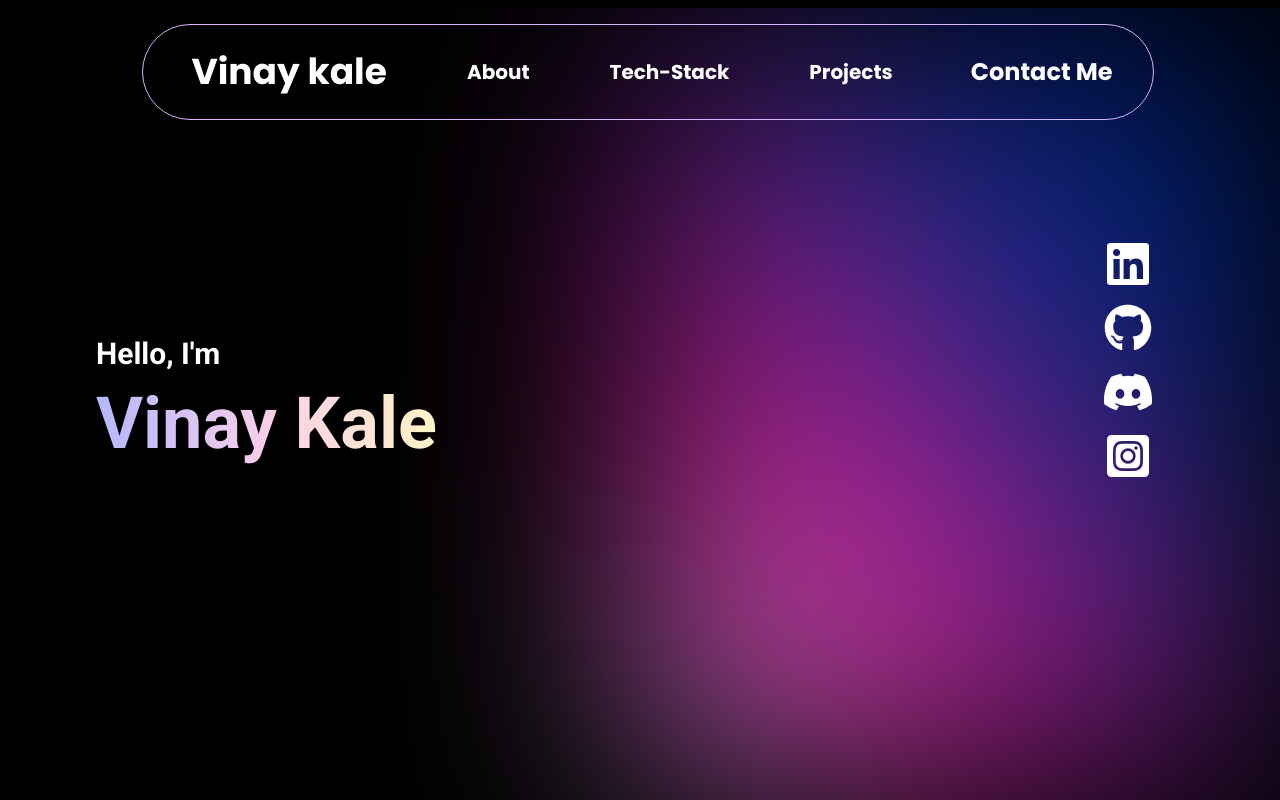
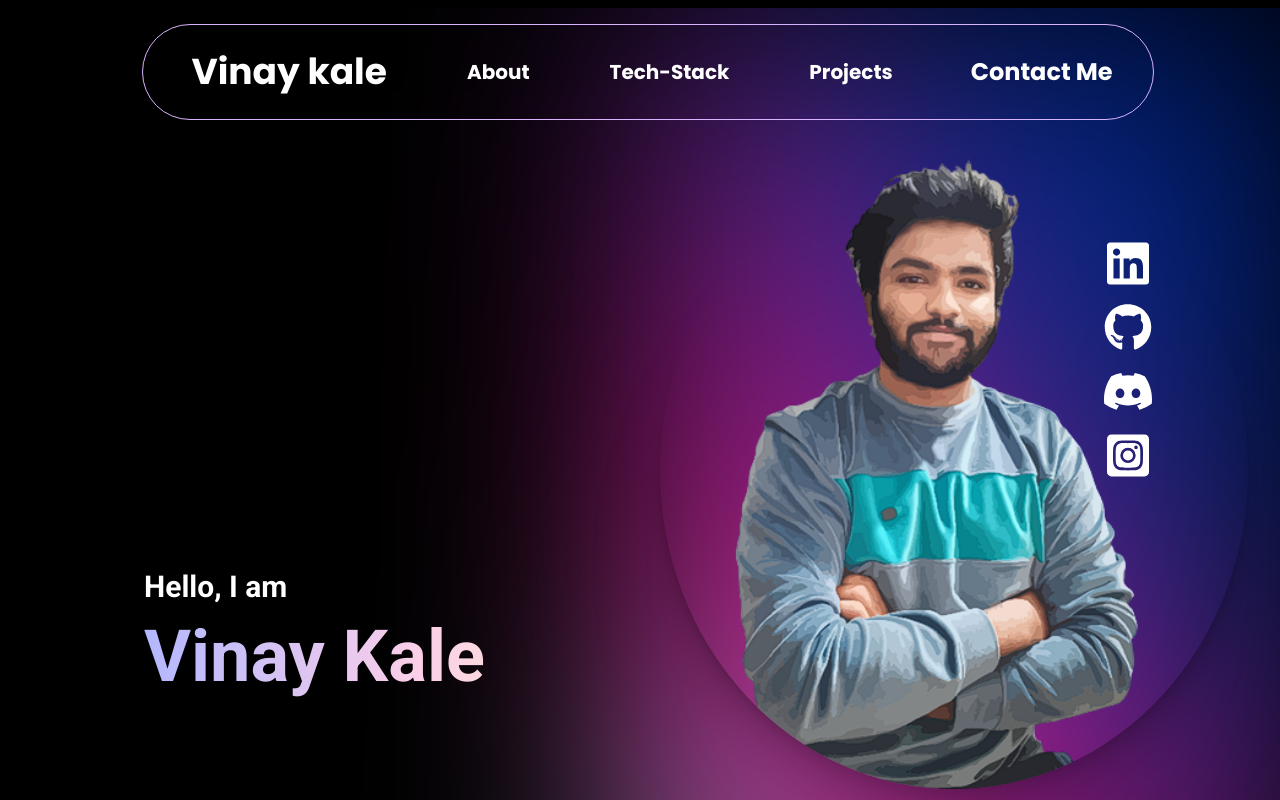
Before and after one commit to VinayKale1998/portfolio-website, a React (Vite) app: page / in a window 1280 px wide. Shown: the top 800 px of the page. Built offline with nearby package versions, Linux system fonts and the light colour scheme; a web font is replaced by a local one.

Commit message:
added portrait and positional changes

```diff
--- a/src/components/About.tsx
+++ b/src/components/About.tsx
@@ -15,14 +15,14 @@ function About() {
       initial={StateValues.hidden}
       whileInView={StateValues.show}
       viewport={{ once: false, amount: 0.5 }}
-      className="relative m-2 p-2 w-full min-w-[100vw] min-h-[100vh] lg:min-h-[100vh] z-10  overflow-hidden "
+      className="relative m-2 p-2 w-full min-w-[100vw] min-h-[100vh] lg:min-h-[120vh] 2xl:min-h-[100vh] z-10  overflow-hidden "
     >
       <Gradient gradient="gradient-spotlight " className="grandient-main" />
       <NavBar></NavBar>
       <Info />
       <Socials
-        className="flex lg:flex-col  absolute left-[20vw]  top-28 lg:left-auto lg:right-32 lg:top-56   text-4xl  md:4xl lg:text-5xl"
-        animate={false}
+        className="flex lg:flex-col  absolute left-[20vw] md:left-[10vw]  top-24 lg:left-auto lg:right-32 lg:top-56   text-3xl  md:4xl lg:text-5xl"
+        animate={true}
       />
     </motion.section>
   );
--- a/src/components/TechStack.tsx
+++ b/src/components/TechStack.tsx
@@ -30,7 +30,7 @@ function TechStack() {
   return (
     <div
       id="#section-tech"
-      className=" relative flex flex-col  items-center   z-10 min-h-[100vh] overflow-hidden "
+      className=" relative flex flex-col  items-center   z-10 min-h-[90vh] md:min-h-[100vh] overflow-hidden "
     >
       <h1 className="text-3xl md:text-3xl  lg:text-3xl xl:text-5xl 2xl:text-6xl mx-10 my-10">
         My Tech-Stack
--- a/src/index.css
+++ b/src/index.css
@@ -66,6 +66,7 @@
   background-position: bottom right;
   background-repeat: no-repeat;
 }
+
 .gradient-tech {
   background-image: linear-gradient(
     to top right,
--- a/src/rudimentary/Gradient.tsx
+++ b/src/rudimentary/Gradient.tsx
@@ -6,7 +6,7 @@ function Gradient({
   className: string;
 }) {
   return (
-    <div className={`absolute inset-10  z-[-1] ${gradient} ${className}`} />
+    <div className={`absolute inset-0  z-[-1] ${gradient} ${className}`} />
   );
 }
 
--- a/src/rudimentary/Info.tsx
+++ b/src/rudimentary/Info.tsx
@@ -1,7 +1,8 @@
 import TypingText from "./TypingText";
 import Card from "./Card";
 import { useEffect, useState } from "react";
-
+import Portrait from "../assets/edited.png";
+import Gradient from "./Gradient";
 const skills: string[] = ["MERN-Stack Developer", "SDET", "Problem Solver"];
 
 function Info() {
@@ -23,9 +24,10 @@ function Info() {
   }, [skills]);
 
   return (
-    <div className="absolute flex flex-col  top-[50vh] md:top-[40vh]  left-0 md:left-20  ">
+    <div className="relative flex   top-[11vh] md:top-[15vh] lg:top-[10vh] xl:top-[5vh]  left-0 md:left-20  w-[90vw]  ">
+      <div className=" absolute top-[350px] lg:left-10 lg:bottom-10 md:top-auto  md:relative md:flex flex-col w-[90vw] md:w-[50vw] lg:w-[50vw] xl:w-[45vw]  justify-end">
         <Card className="text-xl md:text-xl lg:text-2xl xl:text-3xl 2xl:text-4xl font-bold m-1 p-1 name  lg:top-10 ">
-        Hello, I'm
+          Hello, I am
         </Card>
         <Card className="text-3xl md:text-5xl lg:text-6xl xl:text-7xl 2xl:text-8xl font-bold m-1 p-1 name gradient-text   lg:top-10 ">
           Vinay Kale
@@ -34,10 +36,17 @@ function Info() {
         <TypingText
           text={currentText}
           key={currentIndex}
-        style=" relative text-2xl md:text-4xl lg:text-5xl xl:text-5xl 2xl:text-6xl text-white left-1  font-bold"
-        className=" gradient-text"
+          style=" relative text-2xl md:text-4xl lg:text-5xl xl:text-5xl 2xl:text-6xl text-white left-2  font-bold  "
           staggerDuration={1}
         />
+      </div>
+      <div className="relative  overflow-hidden z-20  rounded-[50%]  shadow-[0_2.8px_2.2px_rgba(0,_0,_0,_0.034),_0_6.7px_5.3px_rgba(0,_0,_0,_0.048),_0_12.5px_10px_rgba(0,_0,_0,_0.06),_0_22.3px_17.9px_rgba(0,_0,_0,_0.072),_0_41.8px_33.4px_rgba(0,_0,_0,_0.086),_0_100px_80px_rgba(0,_0,_0,_0.12)] ">
+        {/* <Gradient
+          gradient="gradient-portrait"
+          className="gradient-portrait  "
+        ></Gradient> */}
+        <img className="abs w-80 lg:w-82 xl:w-[600px]  " src={Portrait}></img>
+      </div>
     </div>
   );
 }
--- a/src/rudimentary/Project.tsx
+++ b/src/rudimentary/Project.tsx
@@ -13,7 +13,6 @@ const Project: FC<ProjectProps> = ({
   src,
   title,
   description,
-  link,
 }: ProjectProps) => {
   const childVariants = {
     hidden: { x: -100, opacity: 0 },
@@ -49,11 +48,11 @@ const Project: FC<ProjectProps> = ({
           {" "}
           {description}
           <span className="font-italic font-bold">
-            &nbsp; Link will be updated shortly :&#41;
+            .&nbsp; Link will be updated shortly :&#41;
           </span>
         </p>
       </div>
-      <div className="hidden md:flex relative    ProjectDefinitions  ">
+      <div className="hidden md:flex relative items  ProjectDefinitions p-1 m-1 ">
         <a target="new">
           {" "}
           <img
--- a/src/rudimentary/Socials.tsx
+++ b/src/rudimentary/Socials.tsx
@@ -20,21 +20,8 @@ function Socials({
     },
   };
 
-  const staggerVariant = {
-    visible: {
-      transition: {
-        staggerChildren: 1,
-      },
-    },
-  };
-
   return (
-    <motion.div
-      className={className}
-      variants={staggerVariant}
-      initial="hidden"
-      animate="visible"
-    >
+    <motion.div className={className}>
       <motion.a
         className="m-1 p-1"
         target="new"
```
Also changed, not shown: src/assets/edited.png (added). Lines whose indentation alone changed are shown as unchanged.
